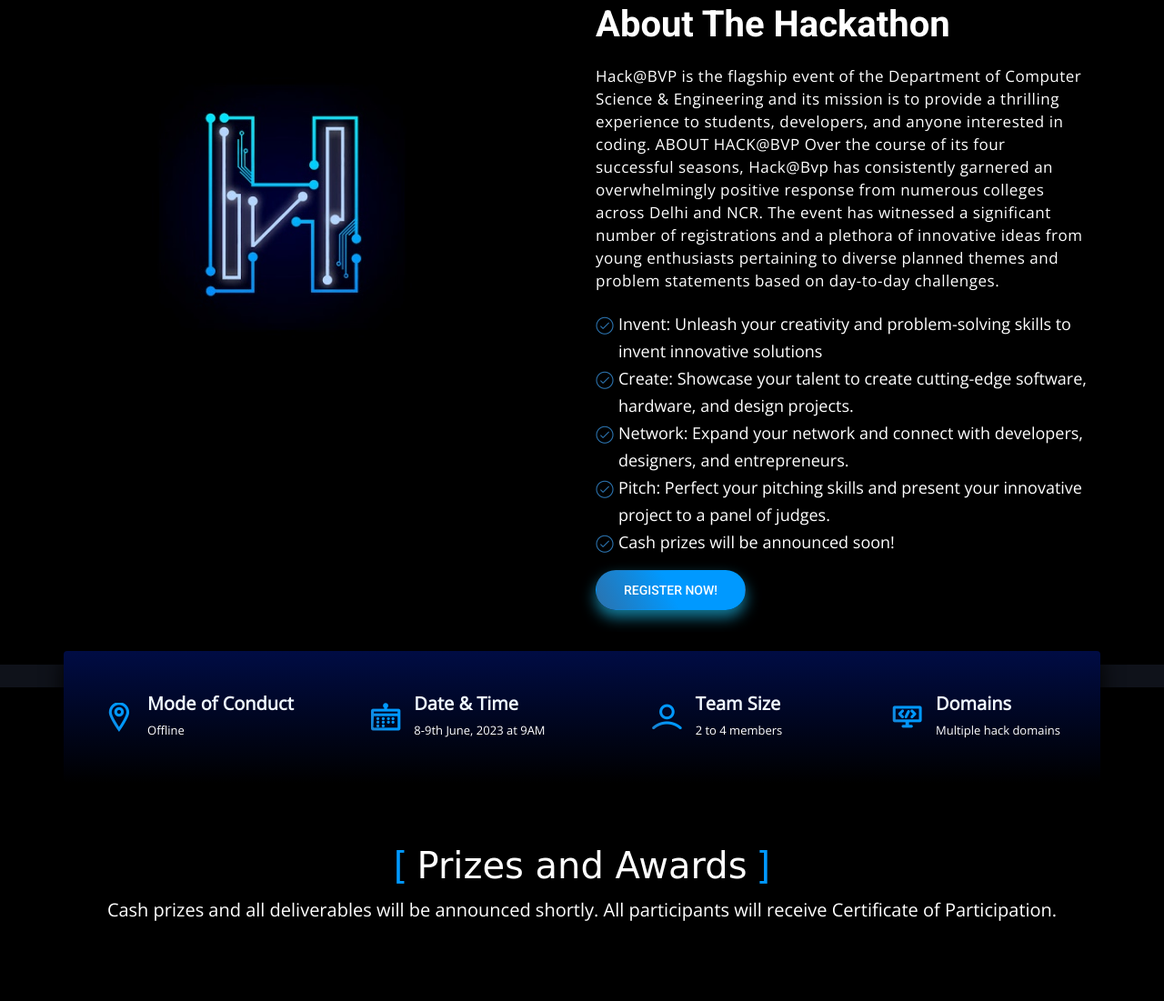
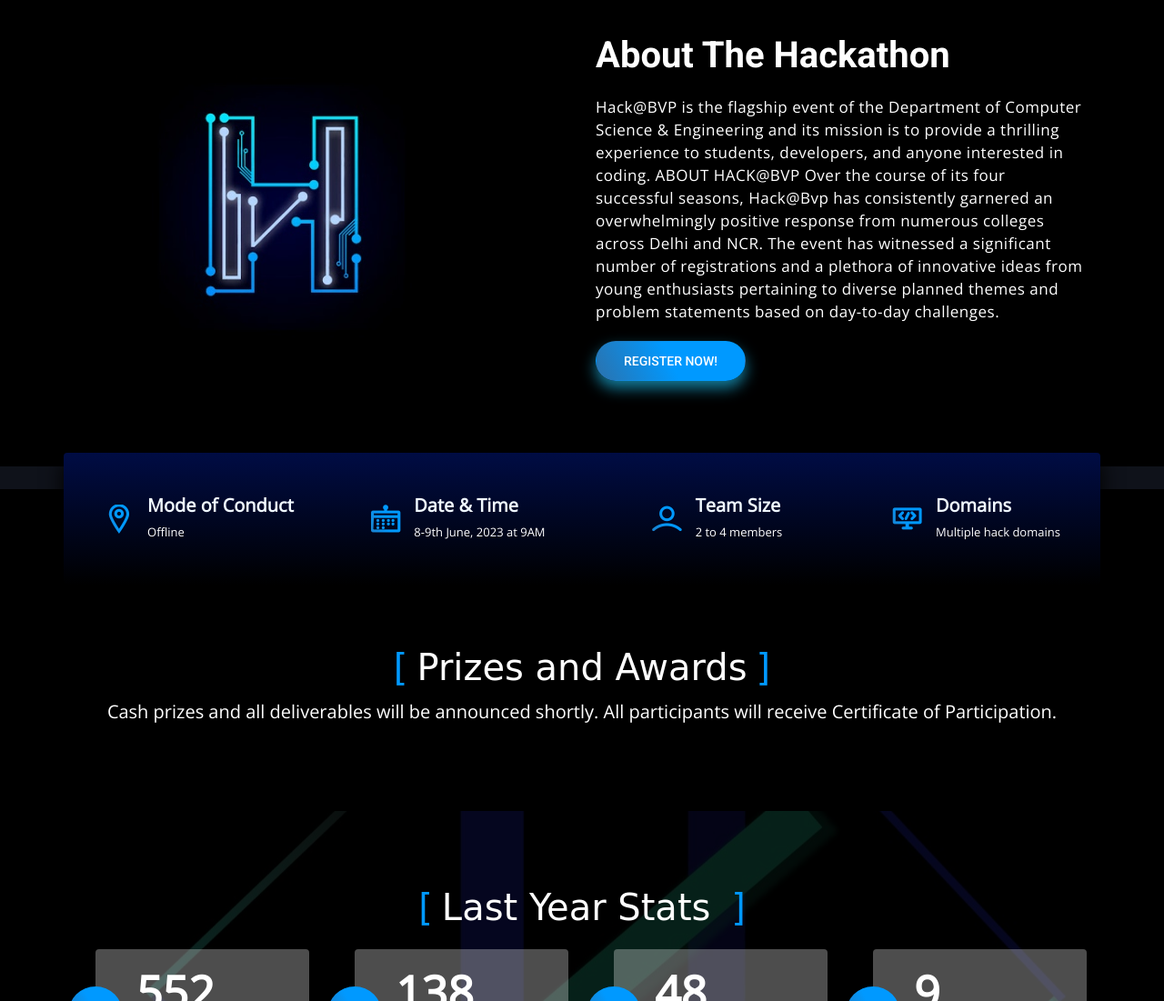
Before and after one commit to GautamChopra467/HackBVP5.0, a plain HTML site: page index.html in a window 1280 px wide. Shown: the part 937-2038 px from the top of the page at 91% size. Drawn offline with nearby package versions, Linux system fonts and the light colour scheme; files whose address does not match are found by name; a web font is replaced by a local one.

Commit message:
made required changes

```diff
--- a/index.html
+++ b/index.html
@@ -169,7 +169,7 @@
                   a significant number of registrations and a plethora of innovative ideas from young enthusiasts
                   pertaining to diverse planned themes and problem statements based on day-to-day challenges.</p>
               </div>
-              <ul class="stylish-list mb-3 hackathon_list">
+              <!-- <ul class="stylish-list mb-3 hackathon_list">
                 <li><i style="color:turquoise;" class="lni-check-mark-circle"></i>Invent: Unleash your creativity and
                   problem-solving skills to invent innovative solutions</li>
                 <li><i style="color:turquoise;" class="lni-check-mark-circle"></i>Create: Showcase your talent to create
@@ -180,7 +180,7 @@
                   and present your innovative project to a panel of judges.</li>
                 <li><i style="color:turquoise;" class="lni-check-mark-circle"></i>Cash prizes will be announced soon!
                 </li>
-              </ul>
+              </ul> -->
               <a class="btn btn-common" href="">Register Now!</a>
             </div>
           </div>
```
